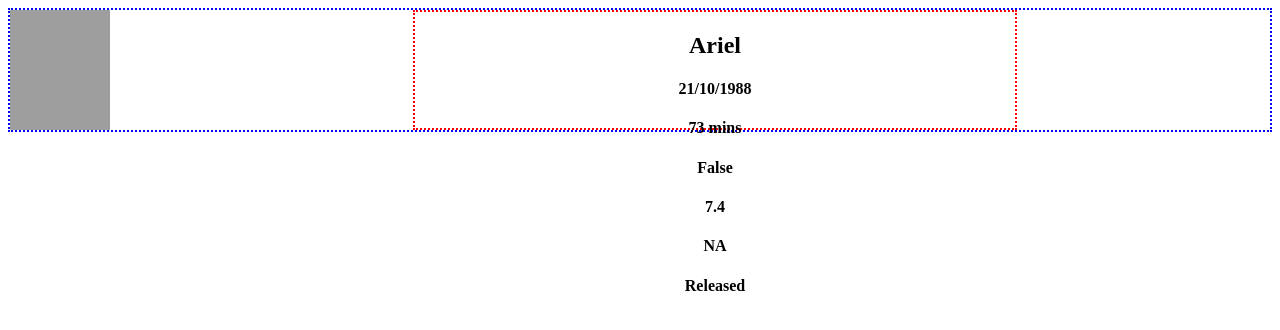
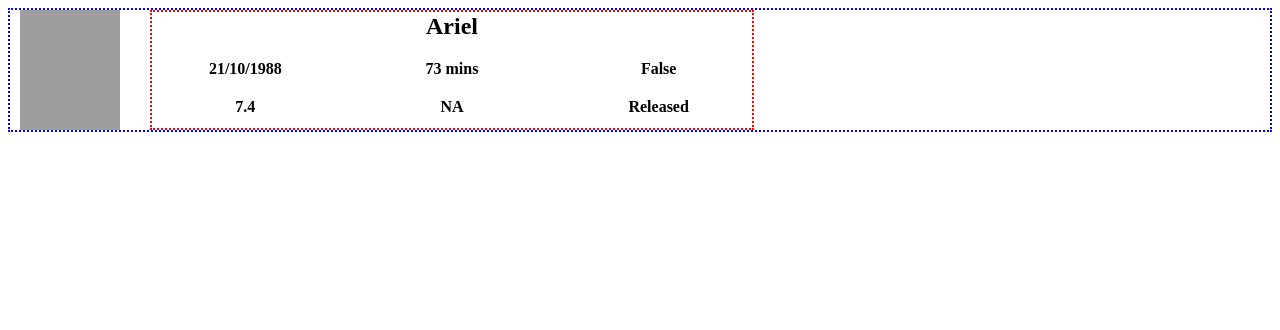
Before and after one commit to ADI-AJ/MSc_Dissertation, a plain HTML site: page Frontend/index.html in a window 1280 px wide. Drawn offline with Linux system fonts and the light colour scheme; grey boxes are pictures that could not be loaded.

Commit message:
Almost done with movie bar

```diff
--- a/Frontend/index.html
+++ b/Frontend/index.html
@@ -10,6 +10,7 @@
             </div>
             <div class="movieDetails">
                 <h2 class = "movieTitle">Ariel</h2> <!-- Title -->
+                <div class = "movieAttributes">
                     <h4>21/10/1988</h4> <!-- Release date -->
                     <h4>73 mins</h4> <!-- Runtime -->
                     <h4>False</h4> <!-- Adult Rating -->
@@ -18,5 +19,6 @@
                     <h4>Released</h4> <!-- Status -->
                 </div>
             </div>
+        </div>
     </body>
 </html>
--- a/Frontend/style.css
+++ b/Frontend/style.css
@@ -1,15 +1,15 @@
 .movieContainer {
     display: flex;
     flex-direction: row;
-    gap: 50px;
+    gap: 30px;
     border: 2px dotted blue;
-
-    max-height: 120px;
+    height: 120px;
 }
 
 .moviePoster {
     flex: 0 0 100px;
     height: 120px;
+    padding-left: 10px;
 
 }
 
@@ -22,7 +22,20 @@
 .movieDetails {
     border: 2px dotted red;
     text-align: center;
-    margin-left: auto;
-    margin-right: auto;
     width: 600px;
+
 }
+
+.movieTitle {
+    margin-top: 1px;
+}
+
+.movieAttributes {
+    display: grid;
+    grid-template-columns: repeat(3, 1fr);
+    gap: 20px;
+}
+
+.movieAttributes h4 {
+    margin: 0;
+}
```
Lines whose indentation alone changed are shown as unchanged.
